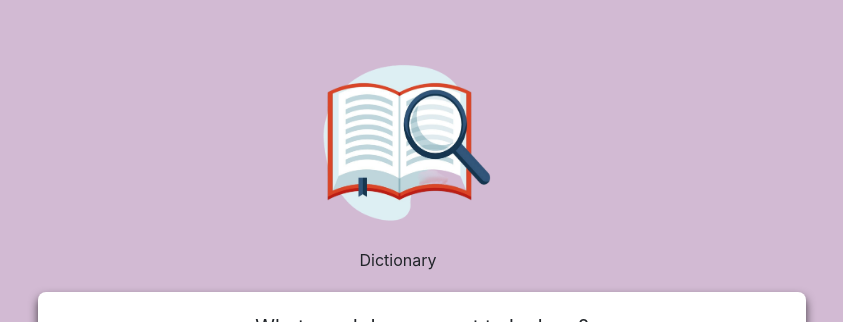
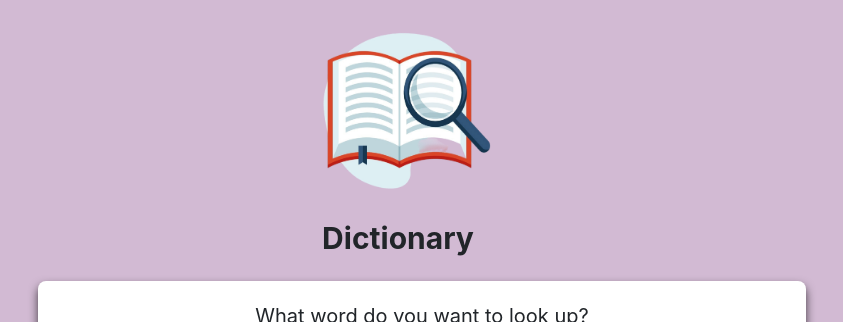
Before and after one commit to ginedou0315/dictionary-project, a React (Create React App) app: page / in a window 1280 px wide. Shown: the top 322 px of the page, without its empty margins (242-1085 px from the left). Built offline with nearby package versions, Linux system fonts and the light colour scheme; no server answers.

Commit message:
change App Header font size

```diff
--- a/src/App.css
+++ b/src/App.css
@@ -11,6 +11,10 @@ a {
 .App-header {
   text-align: center;
 }
+.App-header p {
+  font-size: 30px;
+  font-weight: bold;
+}
 .logo {
   width: 200px !important;
   height: 200px !important;
--- a/src/App.js
+++ b/src/App.js
@@ -7,7 +7,7 @@ export default function App() {
   return (
     <div className="App">
       <header className="App-header">
-        <img src={logo} className="logo img-fluid mt-5" alt="logo" />
+        <img src={logo} className="logo img-fluid mt-3" alt="logo" />
         <p>Dictionary</p>
       </header>
       <main>
```
